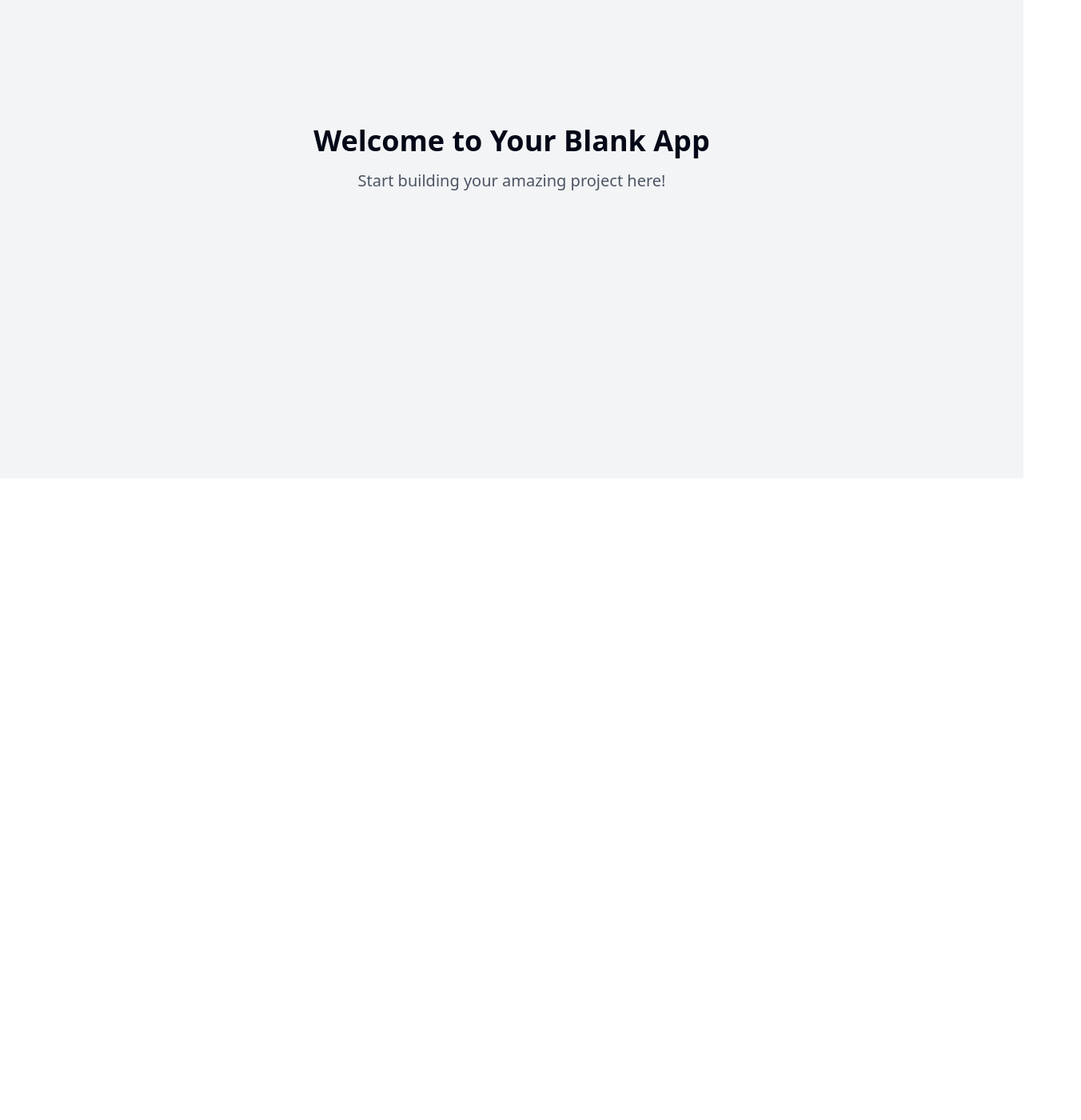
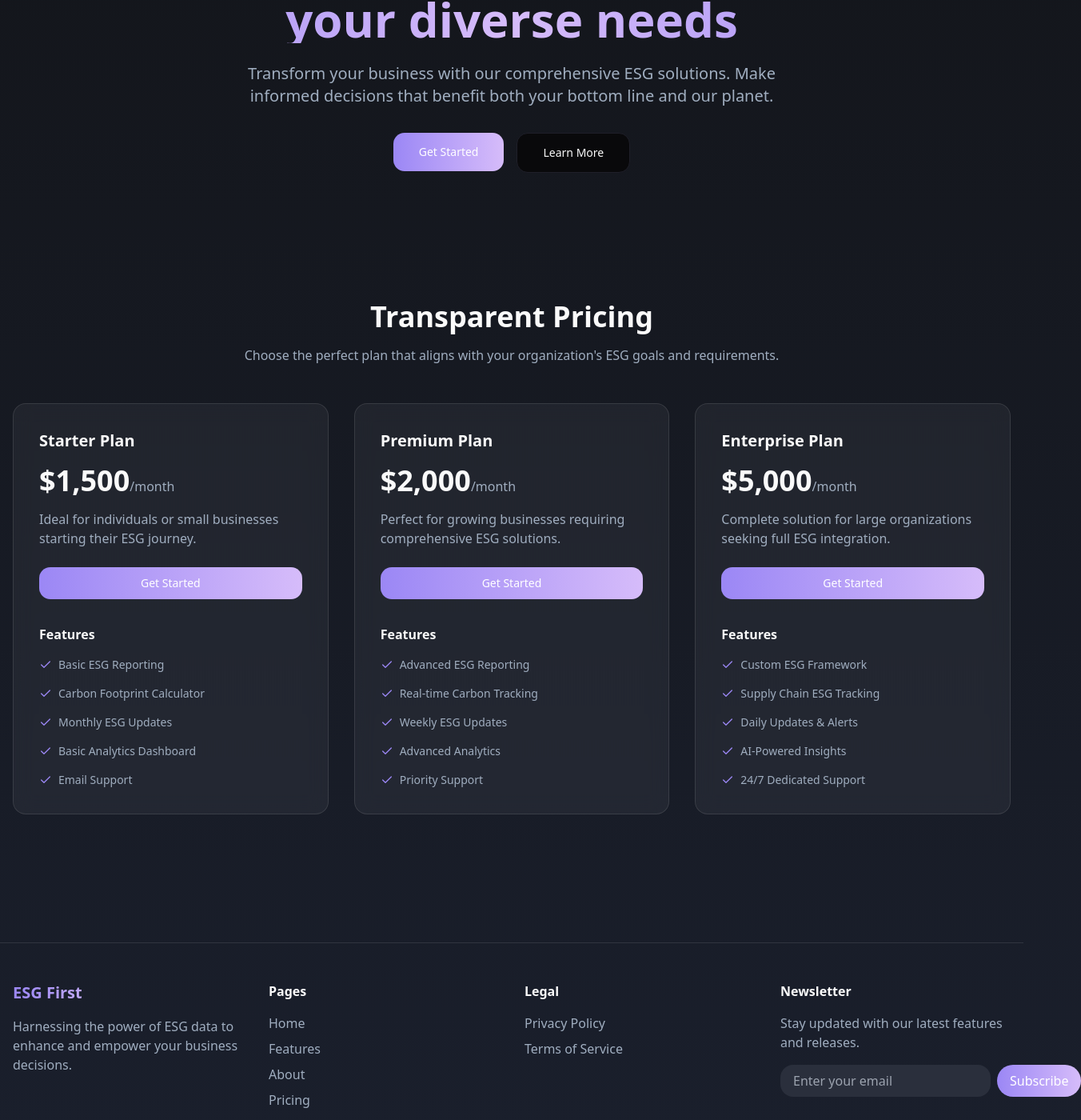
Before and after one commit to 87924/smooth-sailing-esg, a React (Vite) app: page / in a window 1280 px wide. Shown: the part 202-1602 px from the top of the page at 80% size, 1352 px wide, since content can reach past the window. Before the commit the page ends 800 px from the top, so only its background shows below. Built offline with nearby package versions, Linux system fonts and the light colour scheme.

Commit message:
Implement ESG website design
This commit implements a new design for the ESG website, including a smooth, rounded navigation bar with menu items for Features, Solutions, and Pricing.  The navigation bar will have subtle hover and active state effects.

```diff
--- /dev/null
+++ b/src/components/Footer.tsx
@@ -0,0 +1,52 @@
+
+import React from 'react';
+
+const Footer = () => {
+  return (
+    <footer className="border-t border-white/10 py-12 mt-20">
+      <div className="container mx-auto px-4">
+        <div className="grid grid-cols-1 md:grid-cols-4 gap-8">
+          <div>
+            <h3 className="text-xl font-bold gradient-text mb-4">ESG First</h3>
+            <p className="text-muted-foreground">
+              Harnessing the power of ESG data to enhance and empower your business decisions.
+            </p>
+          </div>
+
+          <div>
+            <h4 className="font-semibold mb-4">Pages</h4>
+            <ul className="space-y-2">
+              <li><a href="/" className="text-muted-foreground hover:text-foreground transition-colors">Home</a></li>
+              <li><a href="/features" className="text-muted-foreground hover:text-foreground transition-colors">Features</a></li>
+              <li><a href="/about" className="text-muted-foreground hover:text-foreground transition-colors">About</a></li>
+              <li><a href="/pricing" className="text-muted-foreground hover:text-foreground transition-colors">Pricing</a></li>
+            </ul>
+          </div>
+
+          <div>
+            <h4 className="font-semibold mb-4">Legal</h4>
+            <ul className="space-y-2">
+              <li><a href="/privacy" className="text-muted-foreground hover:text-foreground transition-colors">Privacy Policy</a></li>
+              <li><a href="/terms" className="text-muted-foreground hover:text-foreground transition-colors">Terms of Service</a></li>
+            </ul>
+          </div>
+
+          <div>
+            <h4 className="font-semibold mb-4">Newsletter</h4>
+            <p className="text-muted-foreground mb-4">Stay updated with our latest features and releases.</p>
+            <div className="flex gap-2">
+              <input
+                type="email"
+                placeholder="Enter your email"
+                className="bg-muted px-4 py-2 rounded-lg flex-1"
+              />
+              <button className="button-gradient px-4 py-2">Subscribe</button>
+            </div>
+          </div>
+        </div>
+      </div>
+    </footer>
+  );
+};
+
+export default Footer;
--- /dev/null
+++ b/src/components/Navbar.tsx
@@ -0,0 +1,26 @@
+
+import React from 'react';
+import { Button } from "@/components/ui/button";
+
+const Navbar = () => {
+  return (
+    <nav className="fixed top-0 w-full z-50 glass">
+      <div className="container mx-auto px-4">
+        <div className="flex items-center justify-between h-16">
+          <div className="flex items-center">
+            <a href="/" className="text-xl font-bold gradient-text">ESG First</a>
+          </div>
+
+          <div className="hidden md:flex items-center space-x-4">
+            <a href="/features" className="nav-link">Features</a>
+            <a href="/solutions" className="nav-link">Solutions</a>
+            <a href="/pricing" className="nav-link">Pricing</a>
+            <Button className="button-gradient ml-4 px-6">Get Started</Button>
+          </div>
+        </div>
+      </div>
+    </nav>
+  );
+};
+
+export default Navbar;
--- /dev/null
+++ b/src/components/PricingCard.tsx
@@ -0,0 +1,35 @@
+
+import { Button } from "@/components/ui/button";
+import { Check } from "lucide-react";
+
+interface PricingCardProps {
+  title: string;
+  price: string;
+  description: string;
+  features: string[];
+}
+
+const PricingCard = ({ title, price, description, features }: PricingCardProps) => {
+  return (
+    <div className="glass p-8 rounded-2xl hover:scale-105 transition-transform duration-300">
+      <h3 className="text-xl font-semibold mb-4">{title}</h3>
+      <div className="mb-4">
+        <span className="text-4xl font-bold">${price}</span>
+        <span className="text-muted-foreground">/month</span>
+      </div>
+      <p className="text-muted-foreground mb-6">{description}</p>
+      <Button className="button-gradient w-full mb-8">Get Started</Button>
+      <div className="space-y-4">
+        <h4 className="font-semibold">Features</h4>
+        {features.map((feature, index) => (
+          <div key={index} className="flex items-center gap-2">
+            <Check className="h-4 w-4 text-primary" />
+            <span className="text-sm text-muted-foreground">{feature}</span>
+          </div>
+        ))}
+      </div>
+    </div>
+  );
+};
+
+export default PricingCard;
--- a/src/index.css
+++ b/src/index.css
@@ -1,101 +1,64 @@
+
 @tailwind base;
 @tailwind components;
 @tailwind utilities;
 
 @layer base {
   :root {
-    --background: 0 0% 100%;
-    --foreground: 222.2 84% 4.9%;
-
-    --card: 0 0% 100%;
-    --card-foreground: 222.2 84% 4.9%;
-
-    --popover: 0 0% 100%;
-    --popover-foreground: 222.2 84% 4.9%;
-
-    --primary: 222.2 47.4% 11.2%;
-    --primary-foreground: 210 40% 98%;
-
-    --secondary: 210 40% 96.1%;
-    --secondary-foreground: 222.2 47.4% 11.2%;
-
-    --muted: 210 40% 96.1%;
-    --muted-foreground: 215.4 16.3% 46.9%;
-
-    --accent: 210 40% 96.1%;
-    --accent-foreground: 222.2 47.4% 11.2%;
-
-    --destructive: 0 84.2% 60.2%;
-    --destructive-foreground: 210 40% 98%;
-
-    --border: 214.3 31.8% 91.4%;
-    --input: 214.3 31.8% 91.4%;
-    --ring: 222.2 84% 4.9%;
-
-    --radius: 0.5rem;
-
-    --sidebar-background: 0 0% 98%;
-
-    --sidebar-foreground: 240 5.3% 26.1%;
-
-    --sidebar-primary: 240 5.9% 10%;
-
-    --sidebar-primary-foreground: 0 0% 98%;
-
-    --sidebar-accent: 240 4.8% 95.9%;
-
-    --sidebar-accent-foreground: 240 5.9% 10%;
-
-    --sidebar-border: 220 13% 91%;
-
-    --sidebar-ring: 217.2 91.2% 59.8%;
+    --background: 240 10% 3.9%;
+    --foreground: 0 0% 98%;
+    --card: 240 10% 3.9%;
+    --card-foreground: 0 0% 98%;
+    --popover: 240 10% 3.9%;
+    --popover-foreground: 0 0% 98%;
+    --primary: 252 89% 74%;
+    --primary-foreground: 0 0% 100%;
+    --secondary: 240 14% 14%;
+    --secondary-foreground: 0 0% 98%;
+    --muted: 240 14% 20%;
+    --muted-foreground: 240 5% 65%;
+    --accent: 270 100% 92%;
+    --accent-foreground: 240 14% 14%;
+    --destructive: 0 62.8% 30.6%;
+    --destructive-foreground: 0 0% 98%;
+    --border: 240 14% 14%;
+    --input: 240 14% 14%;
+    --ring: 240 4.9% 83.9%;
+    --radius: 1rem;
   }
 
-  .dark {
-    --background: 222.2 84% 4.9%;
-    --foreground: 210 40% 98%;
-
-    --card: 222.2 84% 4.9%;
-    --card-foreground: 210 40% 98%;
-
-    --popover: 222.2 84% 4.9%;
-    --popover-foreground: 210 40% 98%;
-
-    --primary: 210 40% 98%;
-    --primary-foreground: 222.2 47.4% 11.2%;
-
-    --secondary: 217.2 32.6% 17.5%;
-    --secondary-foreground: 210 40% 98%;
-
-    --muted: 217.2 32.6% 17.5%;
-    --muted-foreground: 215 20.2% 65.1%;
-
-    --accent: 217.2 32.6% 17.5%;
-    --accent-foreground: 210 40% 98%;
-
-    --destructive: 0 62.8% 30.6%;
-    --destructive-foreground: 210 40% 98%;
-
-    --border: 217.2 32.6% 17.5%;
-    --input: 217.2 32.6% 17.5%;
-    --ring: 212.7 26.8% 83.9%;
-    --sidebar-background: 240 5.9% 10%;
-    --sidebar-foreground: 240 4.8% 95.9%;
-    --sidebar-primary: 224.3 76.3% 48%;
-    --sidebar-primary-foreground: 0 0% 100%;
-    --sidebar-accent: 240 3.7% 15.9%;
-    --sidebar-accent-foreground: 240 4.8% 95.9%;
-    --sidebar-border: 240 3.7% 15.9%;
-    --sidebar-ring: 217.2 91.2% 59.8%;
-  }
-}
-
-@layer base {
   * {
     @apply border-border;
   }
 
   body {
-    @apply bg-background text-foreground;
+    @apply bg-background text-foreground antialiased;
+    background: linear-gradient(to bottom, #13151a, #1a1f2c);
+    min-height: 100vh;
+  }
+
+  .glass {
+    @apply backdrop-blur-md bg-white/5 border border-white/10;
+  }
+
+  .gradient-text {
+    @apply bg-gradient-to-r from-primary via-accent to-primary bg-clip-text text-transparent;
+  }
+
+  .nav-link {
+    @apply relative px-4 py-2 text-sm font-medium text-foreground/70 transition-colors hover:text-foreground;
+  }
+
+  .nav-link::after {
+    content: '';
+    @apply absolute bottom-0 left-0 w-0 h-0.5 bg-primary transition-all duration-300;
+  }
+
+  .nav-link:hover::after {
+    @apply w-full;
+  }
+
+  .button-gradient {
+    @apply bg-gradient-to-r from-primary to-accent text-white font-medium rounded-full transition-all duration-300 hover:opacity-90 hover:scale-105;
   }
 }
--- a/src/pages/Index.tsx
+++ b/src/pages/Index.tsx
@@ -1,12 +1,87 @@
-// Update this page (the content is just a fallback if you fail to update the page)
+
+import React from 'react';
+import Navbar from '@/components/Navbar';
+import PricingCard from '@/components/PricingCard';
+import Footer from '@/components/Footer';
+import { Button } from '@/components/ui/button';
 
 const Index = () => {
+  const pricingPlans = [
+    {
+      title: "Starter Plan",
+      price: "1,500",
+      description: "Ideal for individuals or small businesses starting their ESG journey.",
+      features: [
+        "Basic ESG Reporting",
+        "Carbon Footprint Calculator",
+        "Monthly ESG Updates",
+        "Basic Analytics Dashboard",
+        "Email Support"
+      ]
+    },
+    {
+      title: "Premium Plan",
+      price: "2,000",
+      description: "Perfect for growing businesses requiring comprehensive ESG solutions.",
+      features: [
+        "Advanced ESG Reporting",
+        "Real-time Carbon Tracking",
+        "Weekly ESG Updates",
+        "Advanced Analytics",
+        "Priority Support"
+      ]
+    },
+    {
+      title: "Enterprise Plan",
+      price: "5,000",
+      description: "Complete solution for large organizations seeking full ESG integration.",
+      features: [
+        "Custom ESG Framework",
+        "Supply Chain ESG Tracking",
+        "Daily Updates & Alerts",
+        "AI-Powered Insights",
+        "24/7 Dedicated Support"
+      ]
+    }
+  ];
+
   return (
-    <div className="min-h-screen flex items-center justify-center bg-gray-100">
-      <div className="text-center">
-        <h1 className="text-4xl font-bold mb-4">Welcome to Your Blank App</h1>
-        <p className="text-xl text-gray-600">Start building your amazing project here!</p>
-      </div>
+    <div className="min-h-screen">
+      <Navbar />
+
+      {/* Hero Section */}
+      <section className="pt-32 pb-20 text-center relative overflow-hidden">
+        <div className="container mx-auto px-4">
+          <h1 className="text-4xl md:text-6xl font-bold mb-6">
+            Sustainable Solutions for
+            <span className="gradient-text block mt-2">your diverse needs</span>
+          </h1>
+          <p className="text-xl text-muted-foreground max-w-2xl mx-auto mb-8">
+            Transform your business with our comprehensive ESG solutions. Make informed decisions that benefit both your bottom line and our planet.
+          </p>
+          <div className="flex justify-center gap-4">
+            <Button className="button-gradient px-8 py-6">Get Started</Button>
+            <Button variant="outline" className="px-8 py-6">Learn More</Button>
+          </div>
+        </div>
+      </section>
+
+      {/* Pricing Section */}
+      <section className="py-20">
+        <div className="container mx-auto px-4">
+          <h2 className="text-3xl md:text-4xl font-bold text-center mb-4">Transparent Pricing</h2>
+          <p className="text-muted-foreground text-center max-w-2xl mx-auto mb-12">
+            Choose the perfect plan that aligns with your organization's ESG goals and requirements.
+          </p>
+          <div className="grid grid-cols-1 md:grid-cols-3 gap-8">
+            {pricingPlans.map((plan, index) => (
+              <PricingCard key={index} {...plan} />
+            ))}
+          </div>
+        </div>
+      </section>
+
+      <Footer />
     </div>
   );
 };
```
Also changed, not shown: tailwind.config.ts (+38 -58 lines).
